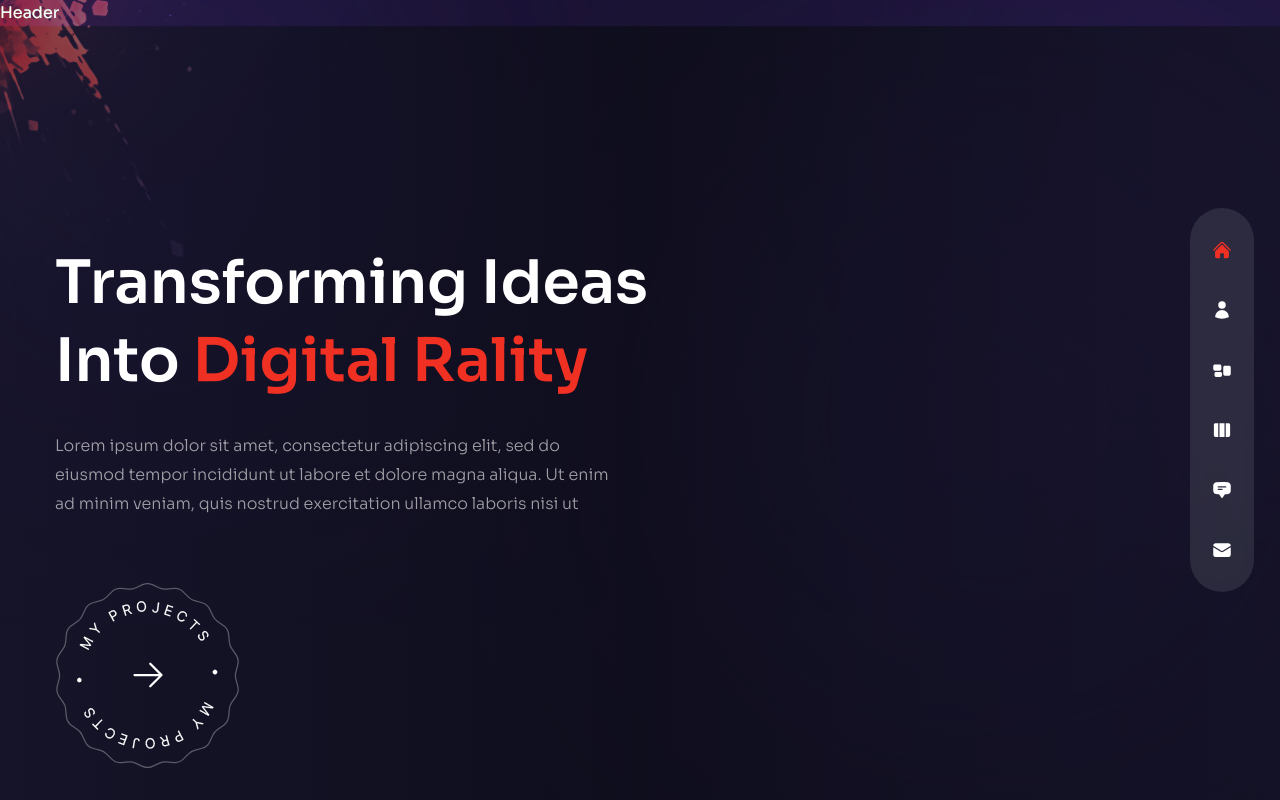
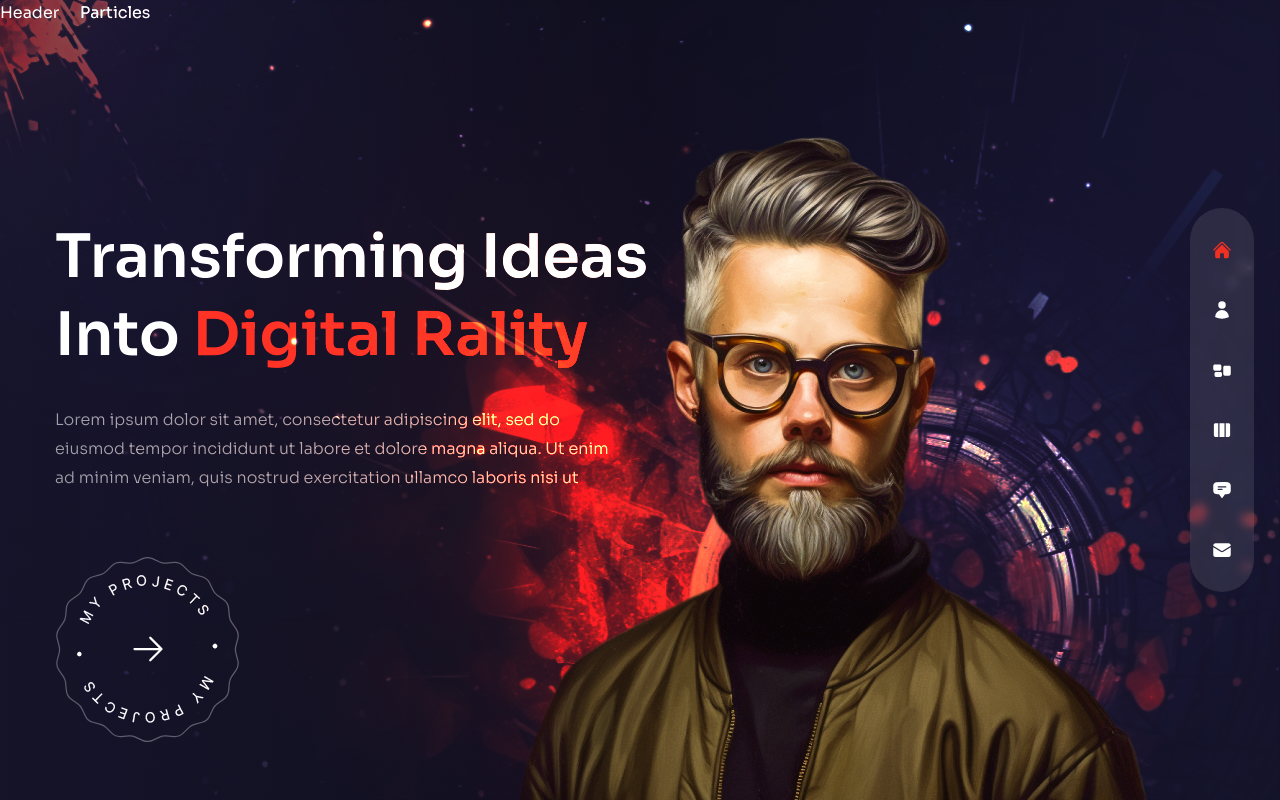
Before and after one commit to Kevincarlosqa/Portfolio, a Next.js app: page / in a window 1280 px wide. Built offline with nearby package versions, Linux system fonts and the light colour scheme.

Commit message:
add: Home animations

```diff
--- a/components/Avatar.js
+++ b/components/Avatar.js
@@ -1,5 +1,18 @@
+// next image
+import Image from "next/image";
+
 const Avatar = () => {
-  return <div>Avatar</div>;
+  return (
+    <div className="hidden xl:flex xl:max-w-none ">
+      <Image
+        src="/avatar.png"
+        width={737}
+        height={678}
+        alt=""
+        className="translate-z-0 w-full h-full "
+      />
+    </div>
+  );
 };
 
 export default Avatar;
--- a/components/Header.js
+++ b/components/Header.js
@@ -1,5 +1,5 @@
 const Header = () => {
-  return <header>Header</header>;
+  return <header className="absolute z-30 w-full">Header</header>;
 };
 
 export default Header;
--- a/pages/index.js
+++ b/pages/index.js
@@ -14,9 +14,9 @@
 
 const Home = () => {
   return (
-    <div className="bg-primary/60 h-full ">
+    <div className="bg-primary/60 h-full  ">
       {/* text */}
-      <div className="w-full h-full bg-gradient-to-r from-primary/10 via-black/30 to-black/10">
+      <div className=" h-full bg-gradient-to-r from-primary/10 via-black/30 to-black/10 ">
         <div
           className="text-center flex flex-col justify-center xl:pt-40 xl:text-left
         h-full container mx-auto"
@@ -60,7 +60,26 @@
         </div>
       </div>
       {/* image */}
-      <div></div>
+      <div className="w-[1200px] h-full absolute right-0 bottom-0">
+        {/* bg image */}
+        <div
+          className="bg-none xl:bg-explosion xl:bg-cover xl:bg-right
+        xl:bg-no-repeat w-full h-full absolute mix-blend-color-dodge translate-z-0"
+        ></div>
+        {/* particles */}
+        <div>Particles</div>
+        {/* avatar img */}
+        <motion.div
+          variants={fadeIn("up", 0.5)}
+          initial="hidden"
+          animate="show"
+          exit="hidden"
+          transition={{ duration: 1, ease: "easeInOut" }}
+          className="w-full h-full max-w-[737px] max-h-[678px] absolute -bottom-32 lg:bottom-0 lg:right-[8%]"
+        >
+          <Avatar />
+        </motion.div>
+      </div>
     </div>
   );
 };
```
Also changed, not shown: tailwind.config.js (+17 -17 lines).
